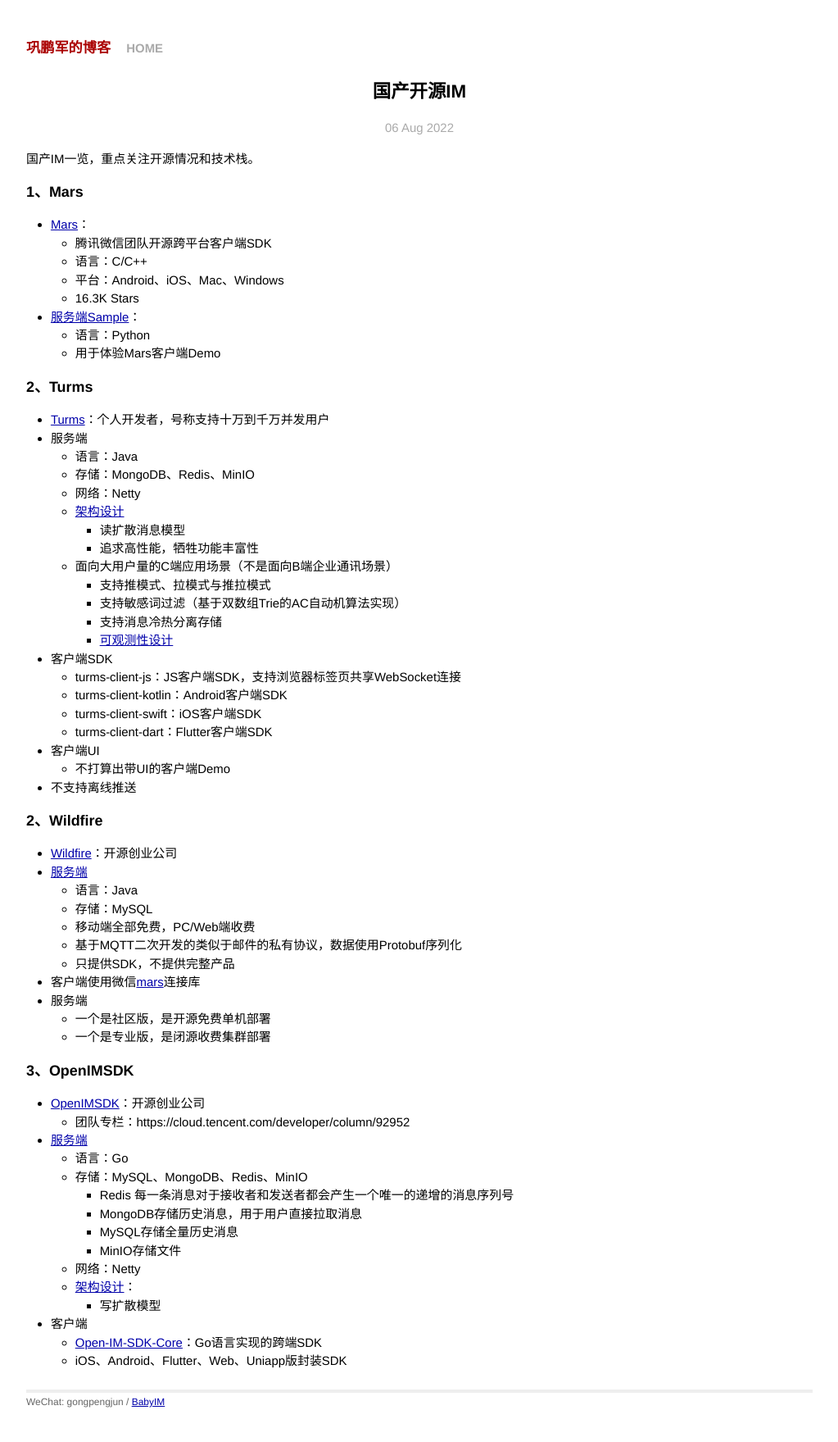
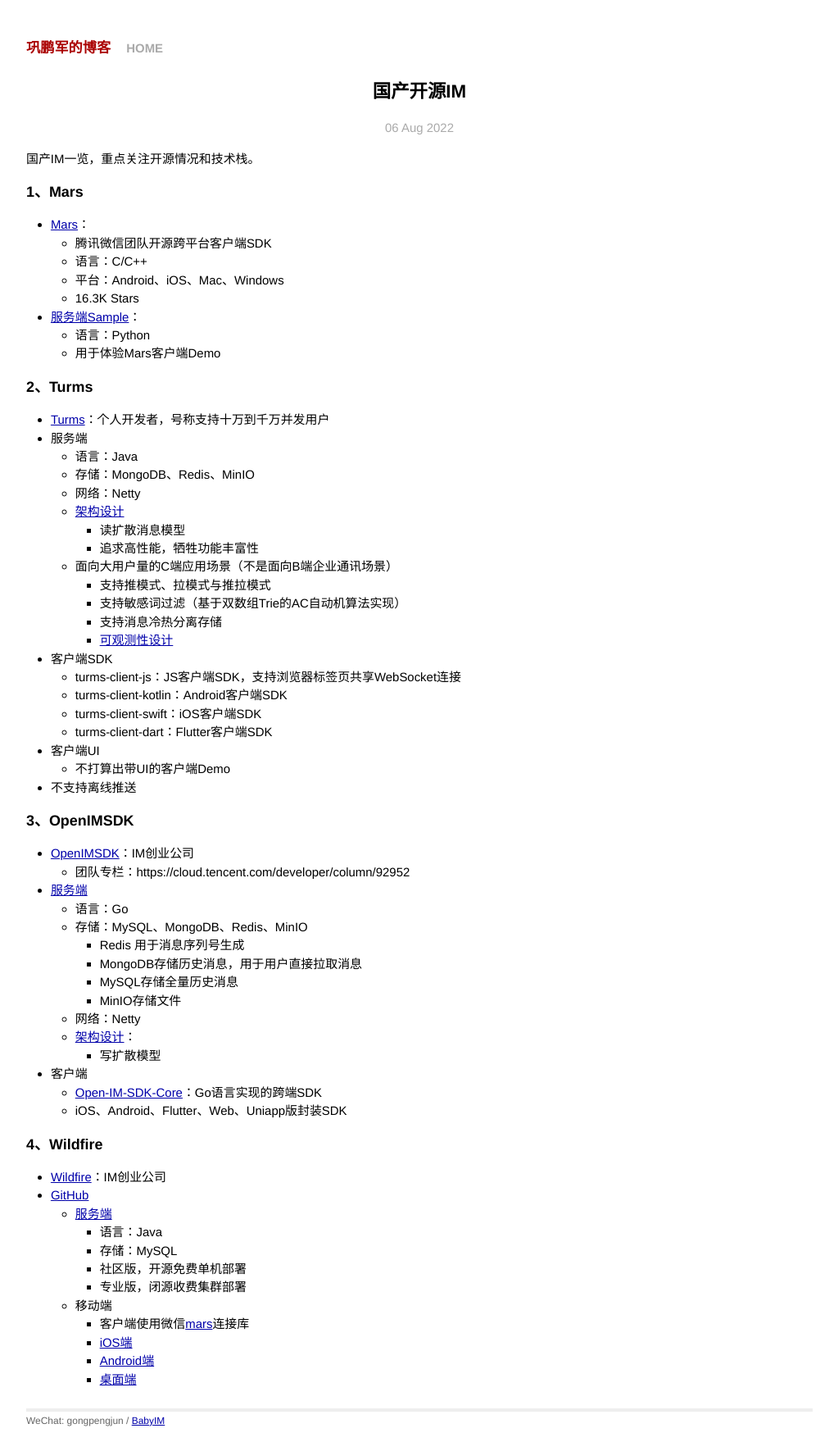
Before and after one commit to gongpengjun/gongpengjun.github.io, a Jekyll site: the page built from _posts/2022-08-06-im006-chinese-opensource-im.markdown, in a window 1280 px wide. Shown: the whole page at 82% size, without its empty margins (128-1151 px from the left). Built offline with Jekyll 4.4.1, drawn with Linux system fonts in a browser that asks for light colours; before the commit the page ends 1737 px from its top, so only the background shows below that.

Commit message:
refine wildfire

```diff
--- a/_posts/2022-08-06-im006-chinese-opensource-im.markdown
+++ b/_posts/2022-08-06-im006-chinese-opensource-im.markdown
@@ -45,28 +45,15 @@ categories: IM
 
 - 不支持离线推送
 
-### 2、Wildfire
-
-- [Wildfire](https://wildfirechat.cn/)：开源创业公司
-- [服务端](https://github.com/wildfirechat/im-server)
-  - 语言：Java
-  - 存储：MySQL
-  - 移动端全部免费，PC/Web端收费
-  - 基于MQTT二次开发的类似于邮件的私有协议，数据使用Protobuf序列化
-  - 只提供SDK，不提供完整产品
-- 客户端使用微信[mars](https://github.com/tencent/mars)连接库
-- 服务端
-  - 一个是社区版，是开源免费单机部署
-  - 一个是专业版，是闭源收费集群部署
 
 ### 3、OpenIMSDK
 
-- [OpenIMSDK](https://www.rentsoft.cn/)：开源创业公司
+- [OpenIMSDK](https://www.rentsoft.cn/)：IM创业公司
   - 团队专栏：https://cloud.tencent.com/developer/column/92952
 - [服务端](https://github.com/OpenIMSDK/Open-IM-Server)
   - 语言：Go
   - 存储：MySQL、MongoDB、Redis、MinIO
-    - Redis 每一条消息对于接收者和发送者都会产生一个唯一的递增的消息序列号
+    - Redis 用于消息序列号生成
     - MongoDB存储历史消息，用于用户直接拉取消息
     - MySQL存储全量历史消息
     - MinIO存储文件
@@ -76,3 +63,18 @@ categories: IM
 - 客户端
   - [Open-IM-SDK-Core](https://github.com/OpenIMSDK/Open-IM-SDK-Core)：Go语言实现的跨端SDK
   - iOS、Android、Flutter、Web、Uniapp版封装SDK
+
+### 4、Wildfire
+
+- [Wildfire](https://wildfirechat.cn/)：IM创业公司
+- [GitHub](https://github.com/wildfirechat)
+  - [服务端](https://github.com/wildfirechat/im-server)
+    - 语言：Java
+    - 存储：MySQL
+    - 社区版，开源免费单机部署
+    - 专业版，闭源收费集群部署
+  - 移动端
+    - 客户端使用微信[mars](https://github.com/tencent/mars)连接库
+    - [iOS端](https://github.com/wildfirechat/ios-chat)
+    - [Android端](https://github.com/wildfirechat/android-chat)
+    - [桌面端](https://github.com/wildfirechat/vue-pc-chat)
```
